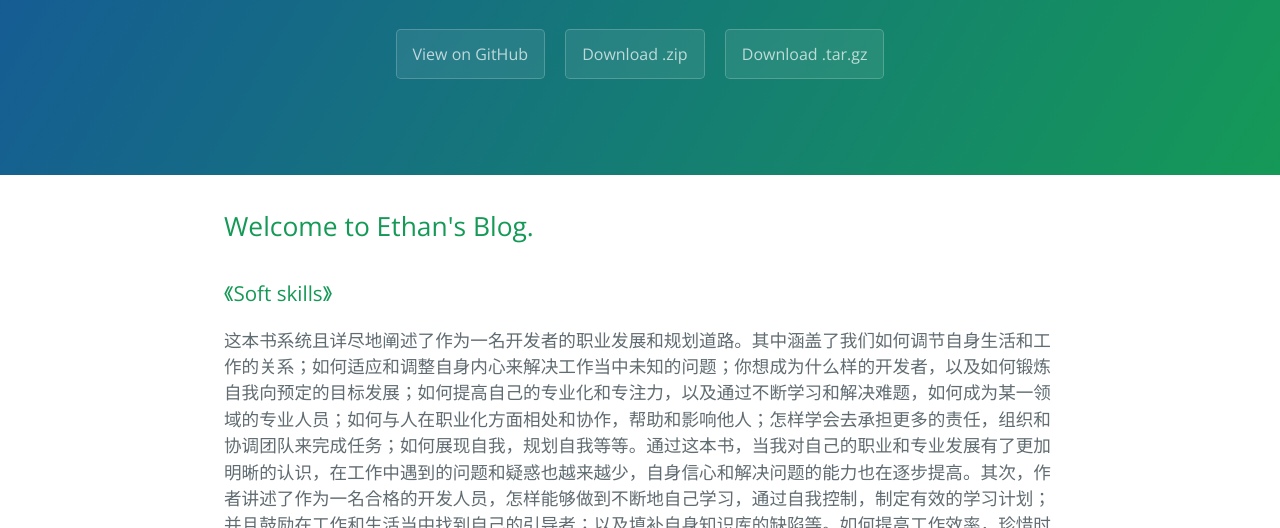
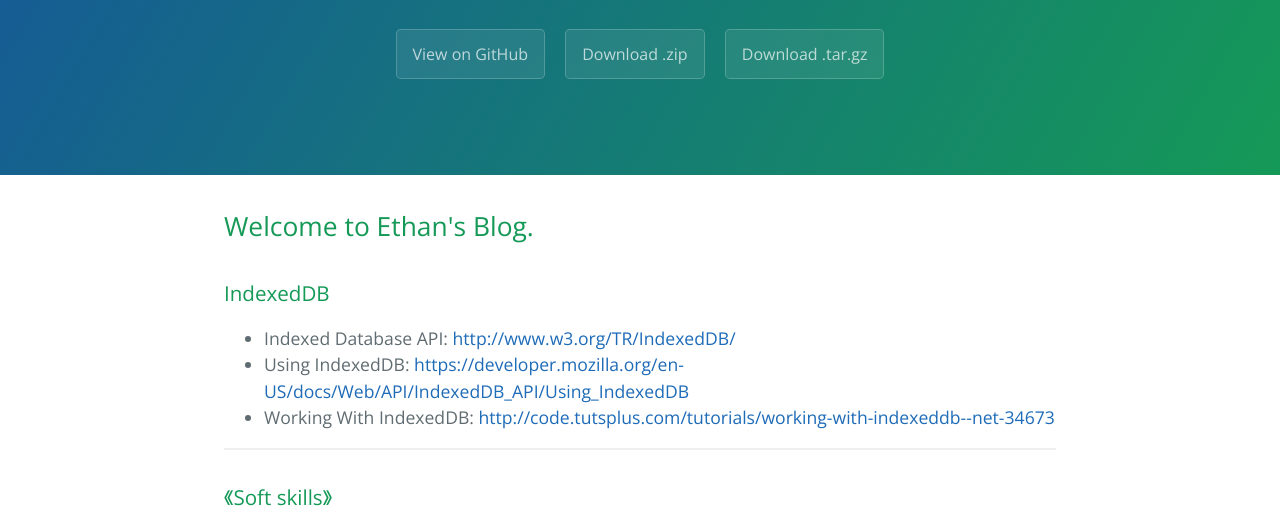
Before and after one commit to EthanProg/ethan-prog, a plain HTML site: page index.html in a window 1280 px wide. Shown: the part 208-736 px from the top of the page. Drawn offline with nearby package versions, Linux system fonts and the light colour scheme.

Commit message:
Create gh-pages branch via GitHub

```diff
--- a/index.html
+++ b/index.html
@@ -21,6 +21,20 @@
     <section class="main-content">
       <h2>
 <a id="welcome-to-ethans-blog" class="anchor" href="#welcome-to-ethans-blog" aria-hidden="true"><span class="octicon octicon-link"></span></a>Welcome to Ethan's Blog.</h2>
+
+<h3>
+<a id="indexeddb" class="anchor" href="#indexeddb" aria-hidden="true"><span class="octicon octicon-link"></span></a>IndexedDB</h3>
+
+<ul>
+<li>Indexed Database API: <a href="http://www.w3.org/TR/IndexedDB/" title="Indexed Database API">http://www.w3.org/TR/IndexedDB/</a>
+</li>
+<li>Using IndexedDB: <a href="https://developer.mozilla.org/en-US/docs/Web/API/IndexedDB_API/Using_IndexedDB" title="Using IndexedDB">https://developer.mozilla.org/en-US/docs/Web/API/IndexedDB_API/Using_IndexedDB</a>
+</li>
+<li>Working With IndexedDB: <a href="http://code.tutsplus.com/tutorials/working-with-indexeddb--net-34673" title="Working With IndexedDB">http://code.tutsplus.com/tutorials/working-with-indexeddb--net-34673</a>
+</li>
+</ul>
+
+<hr>
 
 <h3>
 <a id="soft-skills" class="anchor" href="#soft-skills" aria-hidden="true"><span class="octicon octicon-link"></span></a>《Soft skills》</h3>
```
Also changed, not shown: params.json (+1 -1 lines).
